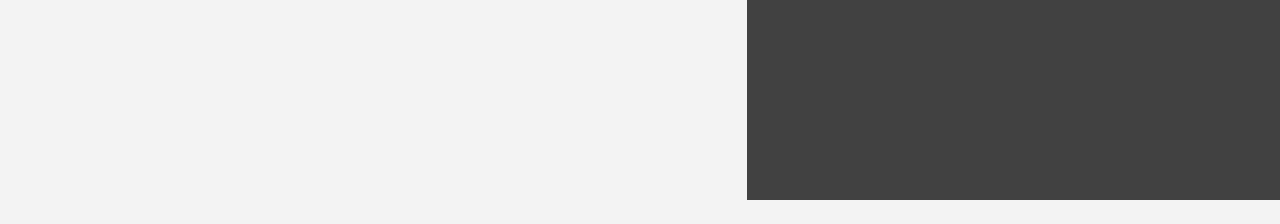
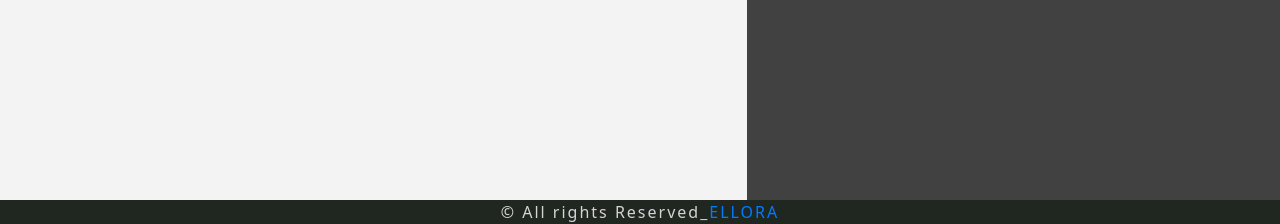
Before and after one commit to iamu985/Order-Tracking-Software, a Django app: template core/billing/templates/index.html in a window 1280 px wide. Shown: the part 630-854 px from the top of the page. Before the commit the page ends 830 px from the top, so only its background shows below. Run offline with Django 4.2, Linux system fonts and the light colour scheme; the template is opened without the code that fills it, so the values that code supplies are empty; some libraries are stand-ins or nearby versions.

Commit message:
[update] add footer for index page

```diff
--- a/core/billing/templates/base.html
+++ b/core/billing/templates/base.html
@@ -20,5 +20,7 @@
     {% endblock header %}
     {% block content %}
     {% endblock content %}
+    {% block footer %}
+    {% endblock footer %}
   </body>
 </html>
--- a/core/billing/templates/index.html
+++ b/core/billing/templates/index.html
@@ -51,3 +51,20 @@
     }
   </script>
 {% endblock content %}
+{% block footer %}
+<style>
+  .pz-footer{
+      display:flex;
+      justify-content:center;
+      font-family: system-ui, -apple-system, BlinkMacSystemFont, 'Segoe UI', Roboto, Oxygen, Ubuntu, Cantarell, 'Open Sans', 'Helvetica Neue', sans-serif;
+      font-size:1rem;
+      background-color: #202620;
+      color: #d5d5d5;
+  }
+  </style>
+  <footer>
+     <div class="pz-footer">
+      © All rights Reserved_<a href="https:github.com/technical-geeth">ELLORA</a>
+  </footer>
+
+{% endblock footer %}
```
Also changed, not shown: core/billing/templates/partials/footer.html (added, +12 -0 lines).
